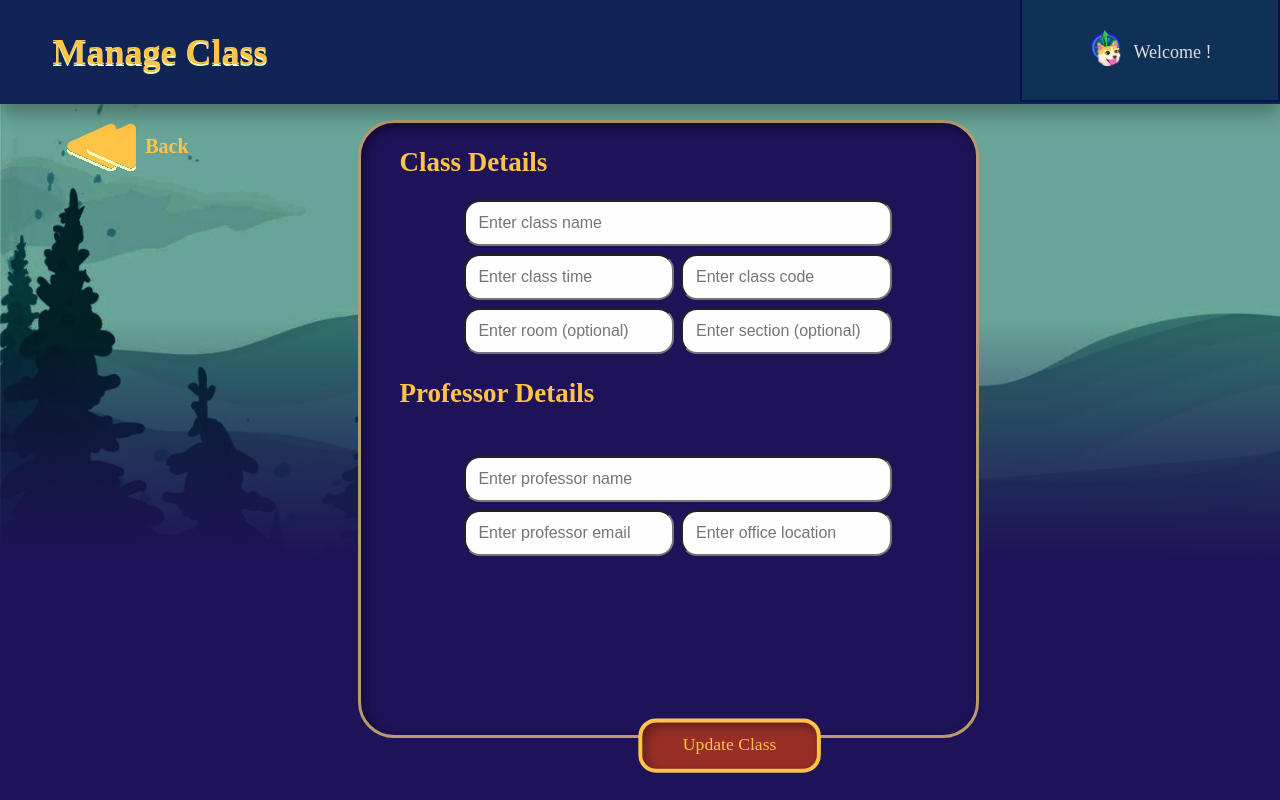
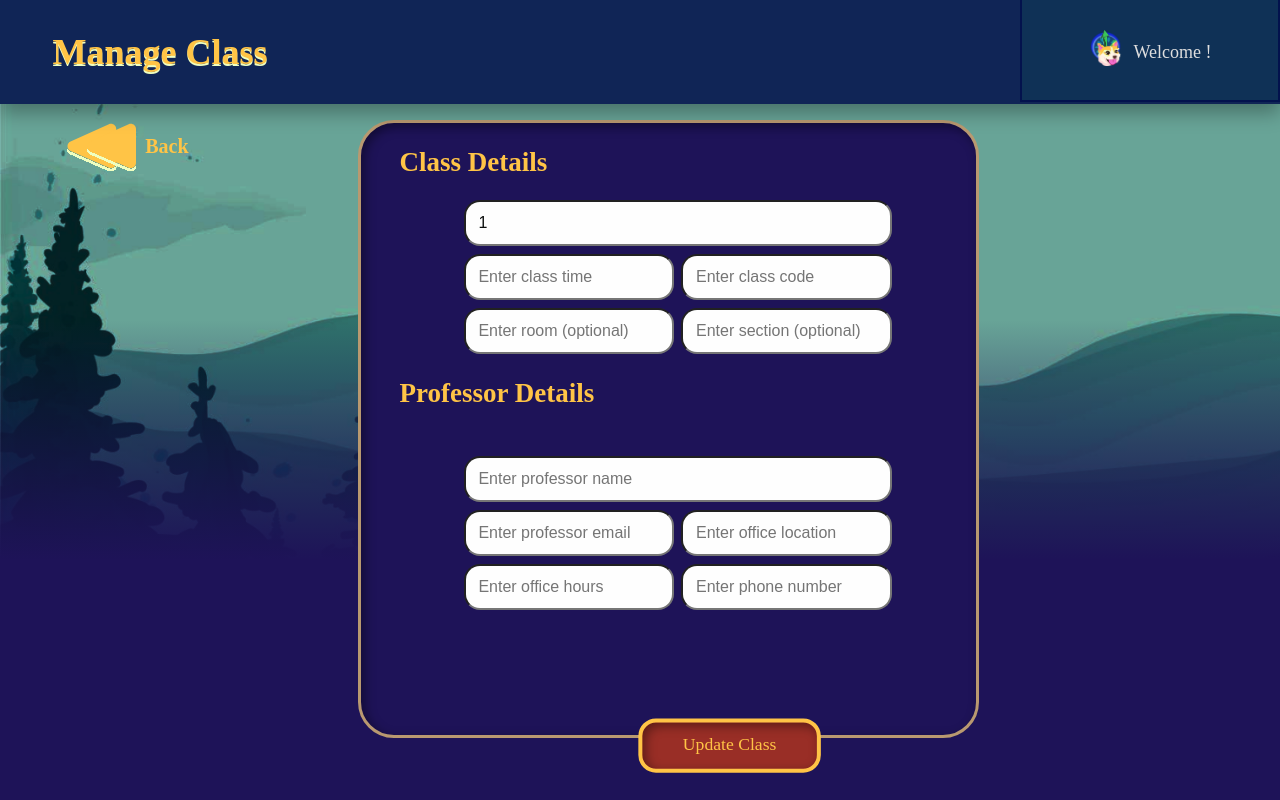
Before and after one commit to kdotzlaw/StudyBuddy, a Vue app in the folder frontend/: page /editClass/1 in a window 1280 px wide. Built offline with nearby package versions, Linux system fonts and the light colour scheme; a web font is replaced by a local one.

Commit message:
Sync class creation and management with endpoints

```diff
--- a/frontend/src/pages/CreateClass.vue
+++ b/frontend/src/pages/CreateClass.vue
@@ -39,7 +39,7 @@
     </div>
 
     <!-- Professor details input forms -->
-    <div id="professor-container">
+    <div v-if="classRoute" id="professor-container">
       <h2>Professor Details</h2>
       <div id="professor-input">
         <div id="professor-name-container">
@@ -50,6 +50,12 @@
         </div>
         <div id="professor-office-container">
           <input type="text" id="professor-office-input" placeholder="Enter office location" v-model="profOffice">
+        </div>
+        <div id="professor-hours-container">
+          <input type="text" id="professor-hours-input" placeholder="Enter office hours" v-model="profHours">
+        </div>
+        <div id="professor-phone-container">
+          <input type="text" id="professor-phone-input" placeholder="Enter phone number" v-model="profPhone">
         </div>
 
       </div>
@@ -80,15 +86,17 @@
   const { updateSkin, setPageName, setStudyClass, setModal, toggleModal } = store;
 
   onMounted(() => {
-    if(classRoute)
+    if(classRoute){
       setPageName("Manage Class");
+      document.getElementById("class-name-input").value = classRoute;
+    }
     else
       setPageName("Create New Class");
   });
 
   // Get classRoute from URL
   let classRoute = useRoute().params.slug;
-  let className, sectionName, classCode, room, classTime, profName, profEmail, profOffice;
+  let className, sectionName, classCode, room, classTime, profName, profEmail, profOffice, profPhone, profHours;
 
   /*  createClass
    *    Creates a new class or updates an existing class.
@@ -108,20 +116,26 @@
     const host = 'http://127.0.0.1:5000';
     const apiUrlNew = `/api/newclass`;
     const apiUrlUpdate = `/api/class/${classRoute}/update_meta`;
-    const data = {
-      className: className,
-      sectionName: sectionName,
-      classCode: classCode,
-      room: room,
-      classTime: classTime,
-      profName: profName,
-      profEmail: profEmail,
-      profOffice: profOffice
+    const createData = {
+      classname: className,
+      timeslot: classTime,
+      courseCode: classCode
+    };
+    const updateData = {
+      classname: className,
+      timeslot: classTime,
+      sectionnum: sectionName,
+      classroom: room,
+      prof: profName,
+      prof_phone: profPhone,
+      prof_email: profEmail,
+      prof_office: profOffice,
+      prof_hours: profHours
     };
 
     // Update current class information
     if(classRoute){
-      axios.post(host + apiUrlUpdate, data)
+      axios.post(host + apiUrlUpdate, updateData)
         .then(function (response) {
           console.log(response);
           setModal("Success", "success", response.data);
@@ -131,11 +145,11 @@
           console.log(error.response);
           setModal("Error", "error", error.response.data);
           toggleModal();
-        });
+        })
     }
     // Create new class
     else{
-      axios.post(host + apiUrlNew, data)
+      axios.post(host + apiUrlNew, createData)
         .then(function (response) {
           console.log(response);
           setModal("Success", "success", response.data);
@@ -145,7 +159,7 @@
           console.log(error.response);
           setModal("Error", "error", error.response.data);
           toggleModal();
-        });
+        })
     }
   };
 
@@ -333,7 +347,7 @@
 
   /*
   Styling for the professor container.
-  Uses grids to displau them
+  Uses grids to display them
   */
 
   #professor-name-container{
@@ -378,4 +392,32 @@
     color: var(--black);
   }
 
+  #professor-hours-container{
+    grid-column: 1/2;
+    grid-row: 6;
+  }
+
+  #professor-hours-input{
+    width: 100%;
+    height: 5vh;
+    font-size: medium;
+    border-radius: 1em;
+    background: var(--white);
+    color: var(--black);
+  }
+
+  #professor-phone-container{
+    grid-column: 2/3;
+    grid-row: 6;
+  }
+
+  #professor-phone-input{
+    width: 100%;
+    height: 5vh;
+    font-size: medium;
+    border-radius: 1em;
+    background: var(--white);
+    color: var(--black);
+  }
+
 </style>
```
